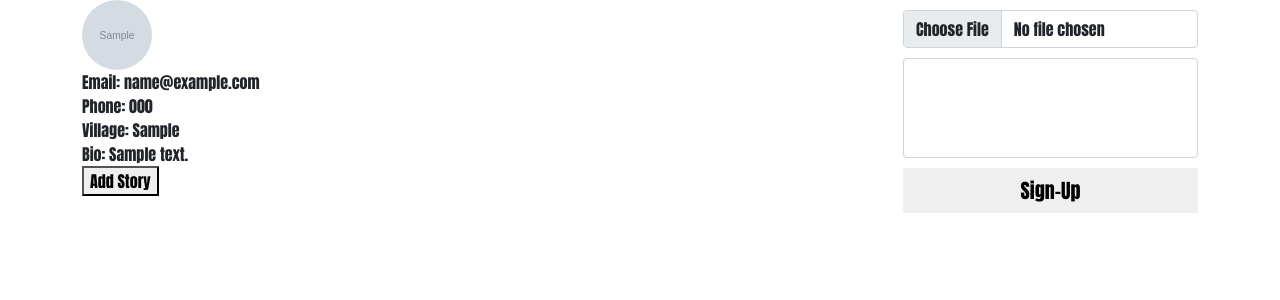
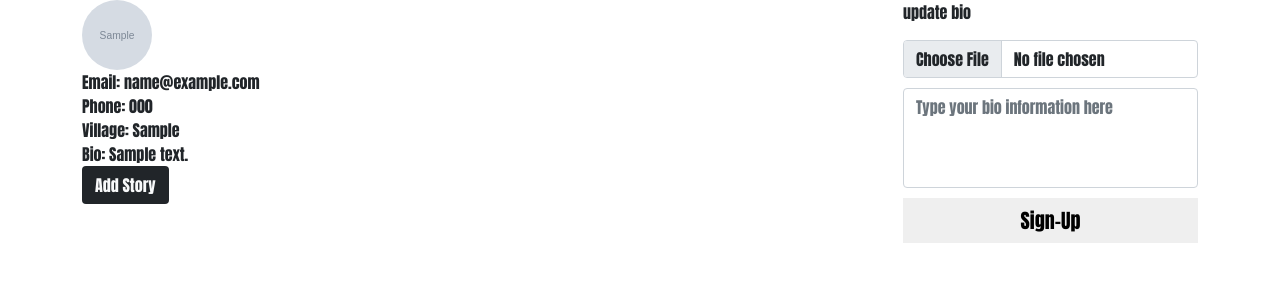
Before and after one commit to uhuru-rawlings/Djang-VilaStory, a Django app: template templates/profiles.html in a window 1280 px wide. Shown: the part 62-362 px from the top of the page. Run offline with Django 3.2, Linux system fonts and the light colour scheme; tables that the repository leaves empty hold one stand-in row (values such as "Sample post"); the template is opened without the code that fills it: values that come from a table or form of the project are taken from there, most other values are stand-ins (such as "Sample title", 1, 10 or a date in 2020); grey boxes marked "Sample" are stand-in pictures; some libraries are stand-ins or nearby versions.

Commit message:
added placeholder to inputs

```diff
--- a/templates/profiles.html
+++ b/templates/profiles.html
@@ -19,15 +19,16 @@
          {% if bios != 'nobio' %}
          <div class="names"><span style="font-weight: bold;">Bio:</span> {{ bios.aboutme }}</div>
          {% endif %}
-         <button onclick="getcredentials()">Add Story</button>
+         <button onclick="getcredentials()" class="btn bg-dark text-light">Add Story</button>
       </div>
       <div class="updatenio">
+         <p>update bio</p>
          <form action="{% url 'save_bio' %}" method="post" enctype="multipart/form-data">{% csrf_token %}
             <div class="form-group">
                <input type="file" name="userimage" id="userimage" class="form-control">
             </div>
             <div class="form-group">
-               <textarea name="biotext" id="biotext" cols="30" rows="10" class="form-control"></textarea>
+               <textarea name="biotext" id="biotext" cols="30" rows="10" class="form-control" required placeholder="Type your bio information here"></textarea>
             </div>
             <div class="form-group">
                <input type="submit" value="Sign-Up" id="signin" style="margin-bottom: 30px;">
@@ -38,7 +39,7 @@
 </div>
 <div class="uploadposts" id="uploadpost">
    <div class="form" id="subformclass">
-      <div class="close"><button class="btn" onclick="getcredential()">Close</button></div>
+      <div class="close"><button class="btn bg-dark text-light" onclick="getcredential()">Close</button></div>
       <p>Create a post. only use one side of the form.</p>
      <div class="flex_forms">
          <form action="{% url 'create_posts' %}" method="post" enctype="multipart/form-data">{% csrf_token %}
```
